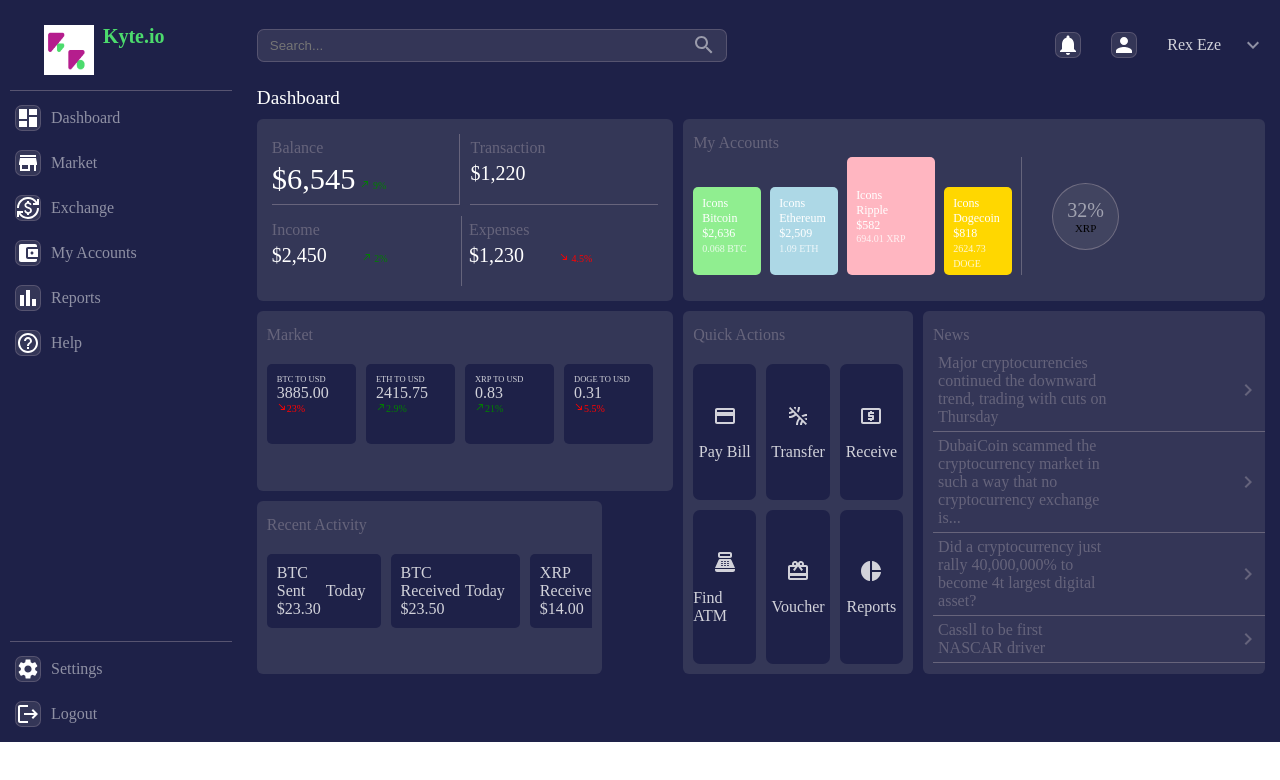
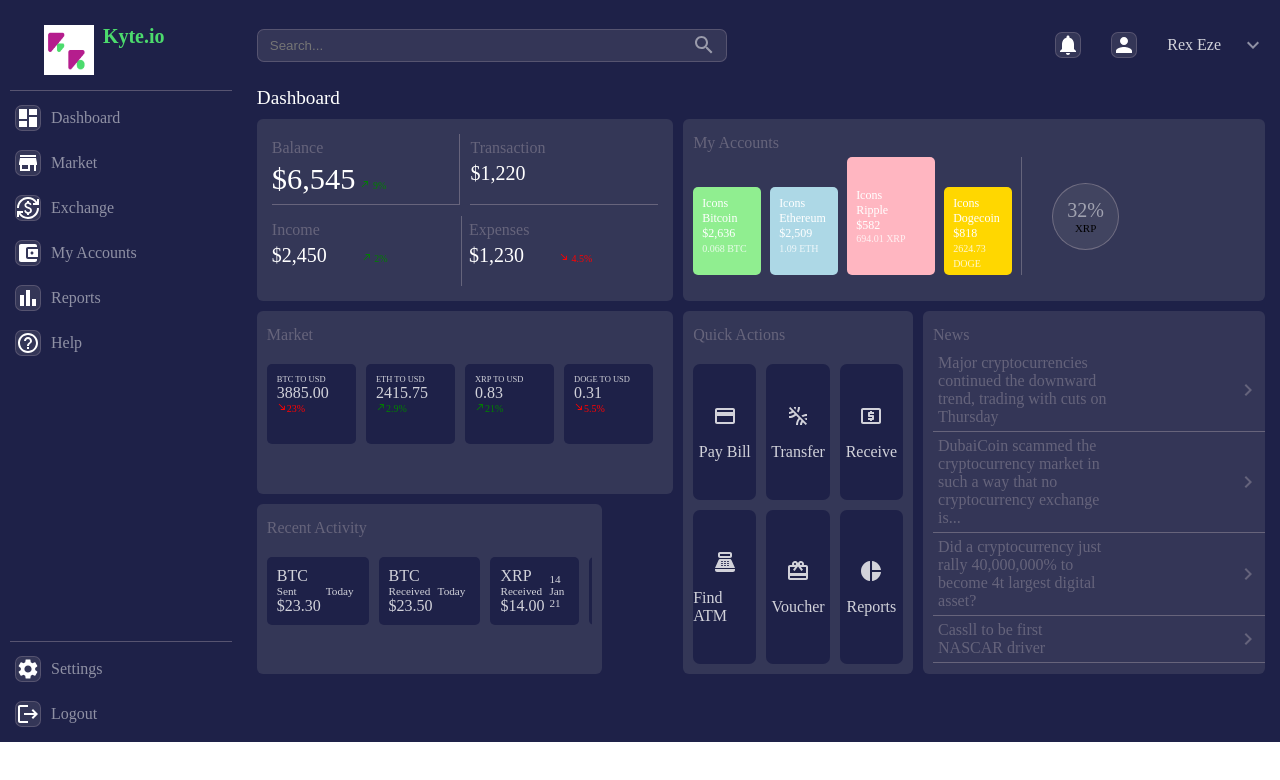
Before and after one commit to TobyMike-max/KyteDashboard-App, a React (Create React App) app: page / in a window 1280 px wide. Shown: the top 780 px of the page. Built offline with nearby package versions, Linux system fonts and the light colour scheme.

Commit message:
[Modified]: Added new class to div

```diff
--- a/src/components/Gridbar/Gridbar.jsx
+++ b/src/components/Gridbar/Gridbar.jsx
@@ -190,41 +190,41 @@ const Gridbar = () => {
           <div className="activ">
             <div className="flex_column">
               <span>BTC</span>
-              <span>Sent</span>
+              <span className="smalls">Sent</span>
               <span>$23.30</span>
             </div>
-            <div className="flex_column">
+            <div className="flex_column smalls">
               <span>Today</span>
             </div>
           </div>
           <div className="activ">
             <div className="flex_column">
               <span>BTC</span>
-              <span>Received</span>
+              <span className="smalls">Received</span>
               <span>$23.50</span>
             </div>
-            <div className="flex_column">
+            <div className="flex_column smalls">
               <span>Today</span>
             </div>
           </div>
           <div className="activ">
             <div className="flex_column">
               <span>XRP</span>
-              <span>Received</span>
+              <span className="smalls">Received</span>
               <span>$14.00</span>
             </div>
-            <div className="flex_column">
+            <div className="flex_column smalls">
               <span>14 Jan 21</span>
             </div>
           </div>
           <div className="activ">
             <div className="flex_column">
               <span>XRP</span>
-              <span>Received</span>
+              <span className="smalls">Received</span>
               <span>$12.25</span>
             </div>
-            <div className="flex_column">
-              <span></span>
+            <div className="flex_column smalls">
+              <span>30 May 22</span>
             </div>
           </div>
         </div>
```
